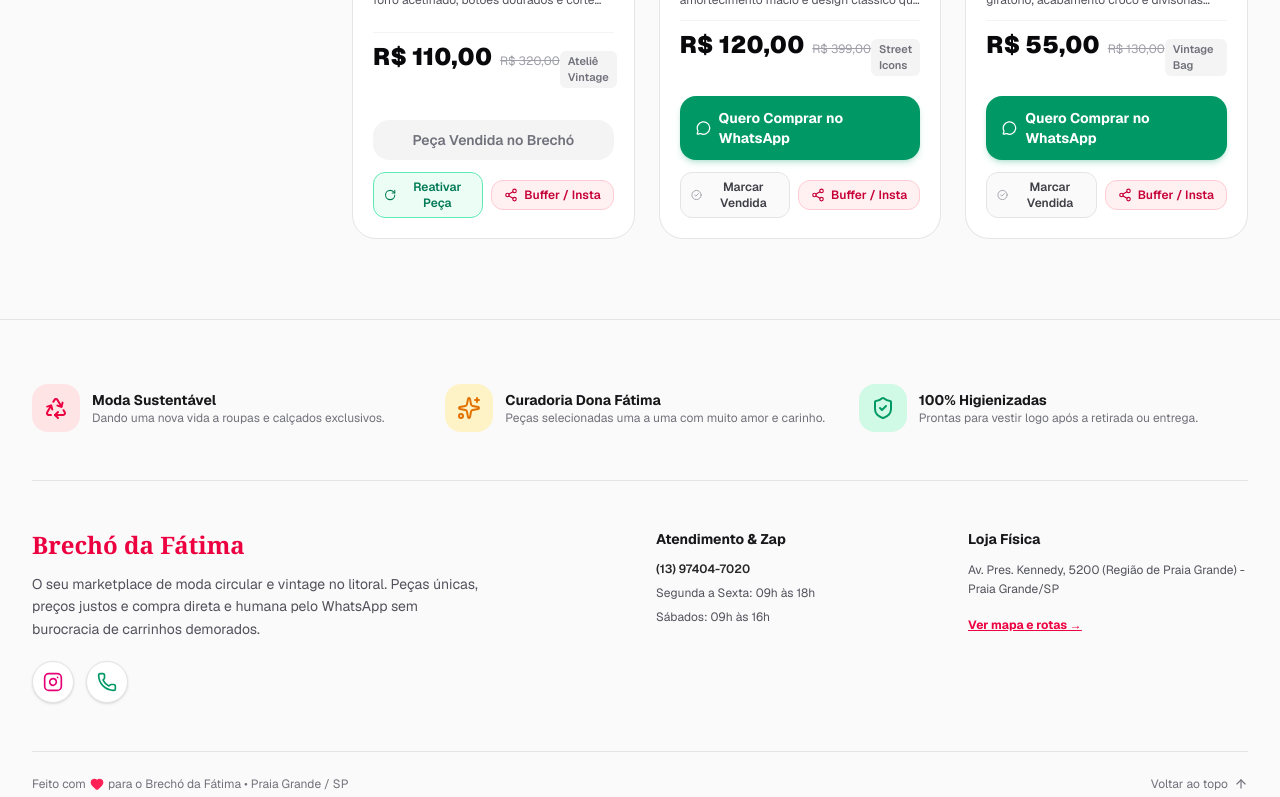
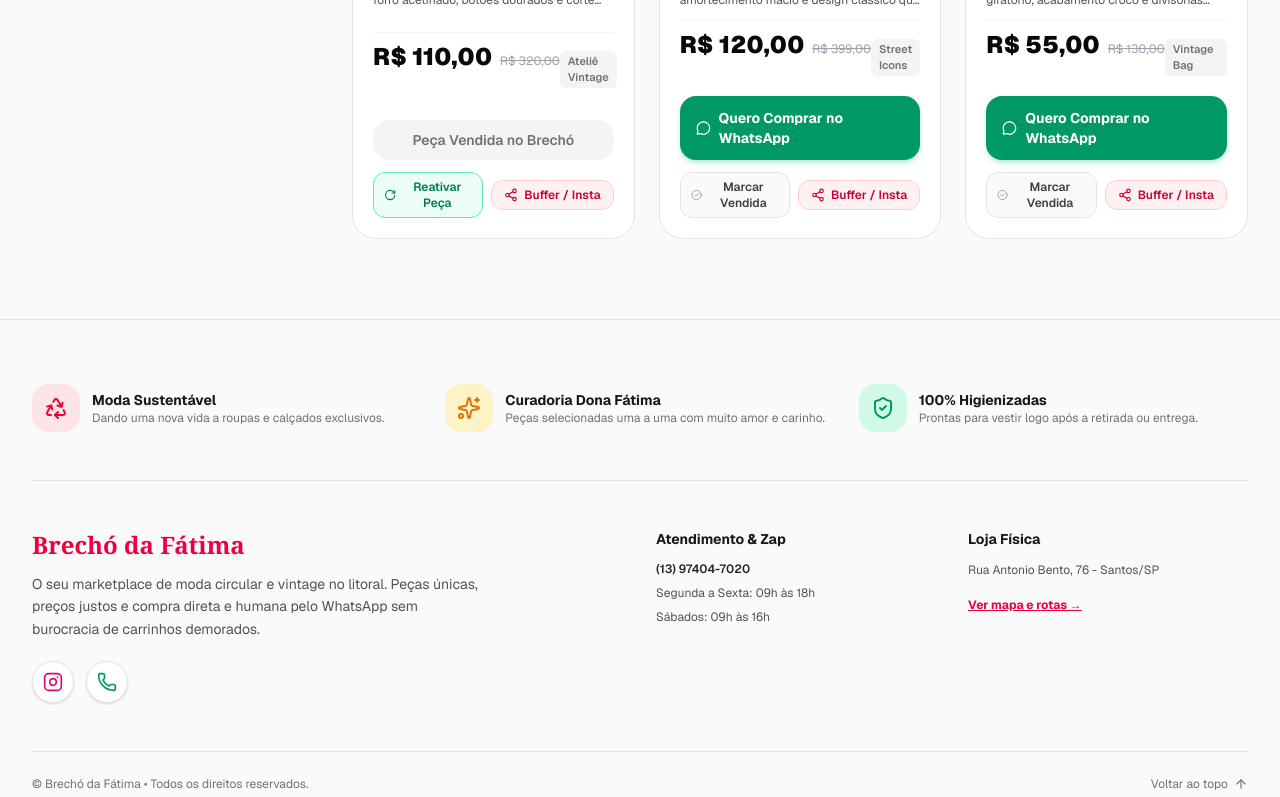
Before and after one commit to Henrique1601/brecho-da-fatima, a Next.js app: page / in a window 1280 px wide. Shown: the part 2000-2797 px from the top of the page. Built offline with nearby package versions, Linux system fonts and the light colour scheme.

Commit message:
fix: update address to Rua Antonio Bento 76 fundos Santos and update footer

```diff
--- a/src/app/api/buffer-publish/route.ts
+++ b/src/app/api/buffer-publish/route.ts
@@ -18,8 +18,8 @@ export async function POST(req: NextRequest) {
 
 📲 Peça única disponível! Para reservar ou retirar na loja física, envie mensagem no nosso WhatsApp (13) 97404-7020 ou clique no link da bio!
 
-📍 Brechó da Fátima - Praia Grande / SP
-#brechodafatima #brecho #modasustentavel #praiagrande #garimpo #lookdodia #achadinhos`;
+📍 Brechó da Fátima - Santos / SP (Rua Antonio Bento, 76 - Vila Mathias)
+#brechodafatima #brecho #modasustentavel #santos #garimpo #lookdodia #achadinhos`;
 
     // Se o usuário configurar o token de API do Buffer nas variáveis ou no modal
     const token = bufferToken || process.env.BUFFER_ACCESS_TOKEN;
--- a/src/app/layout.tsx
+++ b/src/app/layout.tsx
@@ -14,7 +14,7 @@ const geistMono = Geist_Mono({
 
 export const metadata: Metadata = {
   title: "Brechó da Fátima | Marketplace & Curadoria Vintage",
-  description: "Marketplace moderno de moda sustentável, roupas femininas, masculinas, vintage e calçados exclusivos em Praia Grande - SP. Reserve direto pelo WhatsApp!",
+  description: "Marketplace moderno de moda sustentável, roupas femininas, masculinas, vintage e calçados exclusivos em Santos - SP. Reserve direto pelo WhatsApp!",
   openGraph: {
     title: "Brechó da Fátima | Garimpos e Moda Circular",
     description: "Peças selecionadas a dedo por Dona Fátima. Marque sua peça favorita e chame direto no WhatsApp (13) 97404-7020.",
--- a/src/components/BufferShareModal.tsx
+++ b/src/components/BufferShareModal.tsx
@@ -40,10 +40,10 @@ ${product.description}
 
 📲 Peça única exclusiva! Para reservar antes que acabe, mande um WhatsApp para a Dona Fátima no (13) 97404-7020 ou clique no link da bio!
 
-📍 Brechó da Fátima - Praia Grande / SP
+📍 Brechó da Fátima - Rua Antonio Bento, 76 (Fundos) - Vila Mathias, Santos / SP
 ${STORE_DATA.instagram}
 
-#brechodafatima #modasustentavel #brechosp #praiagrande #garimpando #vintagebrasil #slowfashion #lookdodia #achados`;
+#brechodafatima #modasustentavel #brechosp #santos #garimpando #vintagebrasil #slowfashion #lookdodia #achados`;
 
   const copyToClipboard = () => {
     navigator.clipboard.writeText(caption);
--- a/src/components/Footer.tsx
+++ b/src/components/Footer.tsx
@@ -116,8 +116,8 @@ export function Footer({ onOpenLocation }: FooterProps) {
 
         {/* Rodapé Final */}
         <div className="mt-12 pt-6 border-t border-zinc-200 dark:border-zinc-800 flex flex-col sm:flex-row items-center justify-between gap-4 text-xs text-zinc-500">
-          <p className="flex items-center gap-1">
-            Feito com <Heart className="w-3.5 h-3.5 text-rose-500 fill-rose-500" /> para o Brechó da Fátima • Praia Grande / SP
+          <p>
+            © Brechó da Fátima • Todos os direitos reservados.
           </p>
           <button
             onClick={scrollToTop}
--- a/src/components/HeroBanner.tsx
+++ b/src/components/HeroBanner.tsx
@@ -10,7 +10,7 @@ const SLIDES = [
   {
     badge: "Curadoria Exclusiva • Dona Fátima",
     title: "Moda com Alma, Estilo & Sustentabilidade",
-    subtitle: "Peças vintage selecionadas a dedo em Praia Grande/SP. Garimpe roupas únicas com qualidade de loja grande e preços de brechó.",
+    subtitle: "Peças vintage selecionadas a dedo em Santos/SP. Garimpe roupas únicas com qualidade de loja grande e preços de brechó.",
     cta: "Explorar Garimpo",
     tagline: "Sem intermediários • Fale direto no Zap",
     image: "https://images.unsplash.com/photo-1489987707025-afc232f7ea0f?auto=format&fit=crop&w=1600&q=80",
--- a/src/data/storeData.ts
+++ b/src/data/storeData.ts
@@ -8,14 +8,14 @@ export const STORE_DATA: StoreInfo = {
   instagram: "https://www.instagram.com/brechodafatimaa?obrf=aHg0d2J1NHlucHhv",
   instagramHandle: "@brechodafatimaa",
   address: {
-    street: "Av. Pres. Kennedy, 5200 (Região de Praia Grande)",
-    neighborhood: "Ocian / Vila Mirim",
-    city: "Praia Grande",
+    street: "Rua Antonio Bento, 76",
+    neighborhood: "Vila Mathias",
+    city: "Santos",
     state: "SP",
-    cep: "11704-000",
-    reference: "Próximo à orla e comércios locais",
-    googleMapsEmbedUrl: "https://www.google.com/maps/embed?pb=!1m18!1m12!1m3!1d3644.839626490333!2d-46.4678857!3d-24.0016482!2m3!1f0!2f0!3f0!3m2!1i1024!2i768!4f13.1!3m3!1m2!1s0x94ce1c456885df05%3A0x6e2467362df586d5!2sPraia%20Grande%20-%20SP!5e0!3m2!1spt-BR!2sbr!4v1700000000000",
-    googleMapsLink: "https://maps.google.com/?q=Praia+Grande+SP"
+    cep: "11075-260",
+    reference: "Entrada pelos fundos",
+    googleMapsEmbedUrl: "https://www.google.com/maps/embed?pb=!1m18!1m12!1m3!1d3646.230777598822!2d-46.3312984!3d-23.9522961!2m3!1f0!2f0!3f0!3m2!1i1024!2i768!4f13.1!3m3!1m2!1s0x94ce03126f9479b1%3A0xc3cf2a04870102b3!2sR.%20Ant%C3%B4nio%20Bento%2C%2076%20-%20Vila%20Matias%2C%20Santos%20-%20SP!5e0!3m2!1spt-BR!2sbr!4v1700000000000",
+    googleMapsLink: "https://maps.google.com/?q=Rua+Antonio+Bento+76+Vila+Mathias+Santos+SP"
   },
   openingHours: {
     weekdays: "Segunda a Sexta: 09h às 18h",
```
